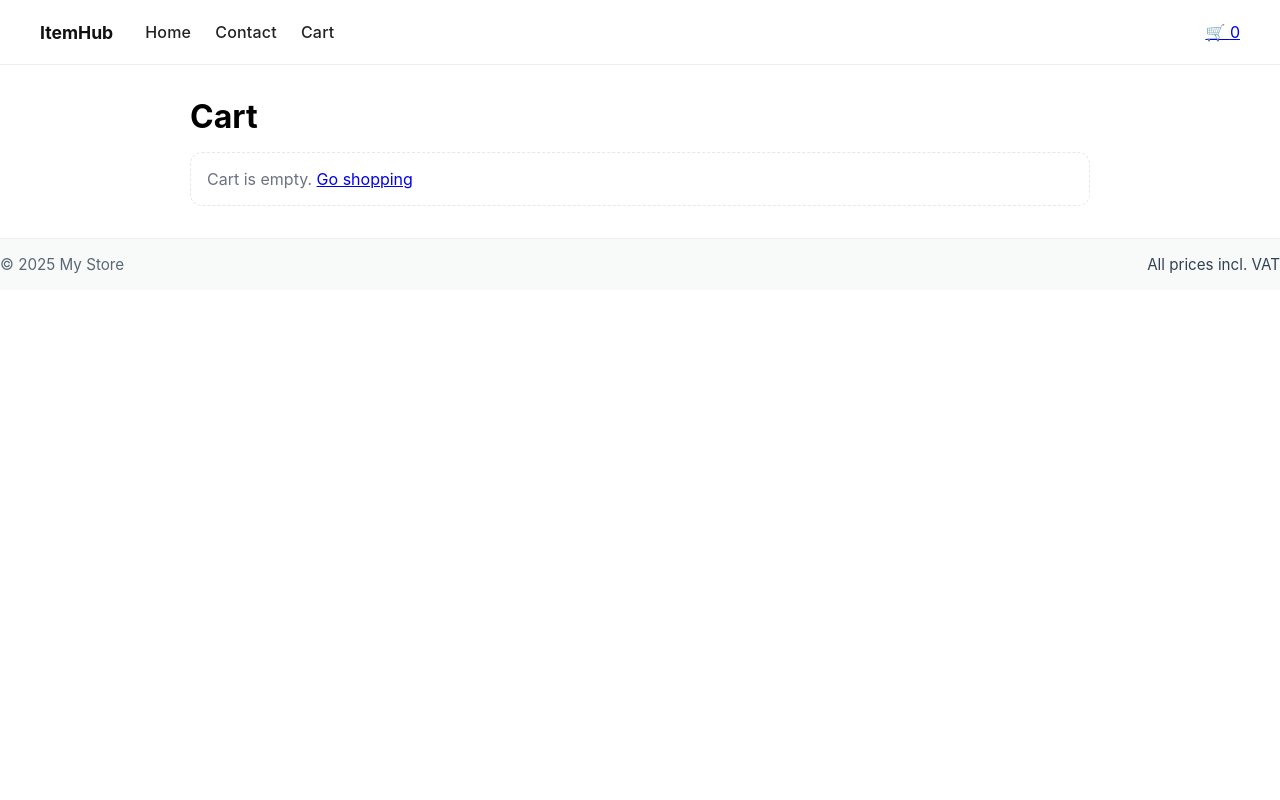
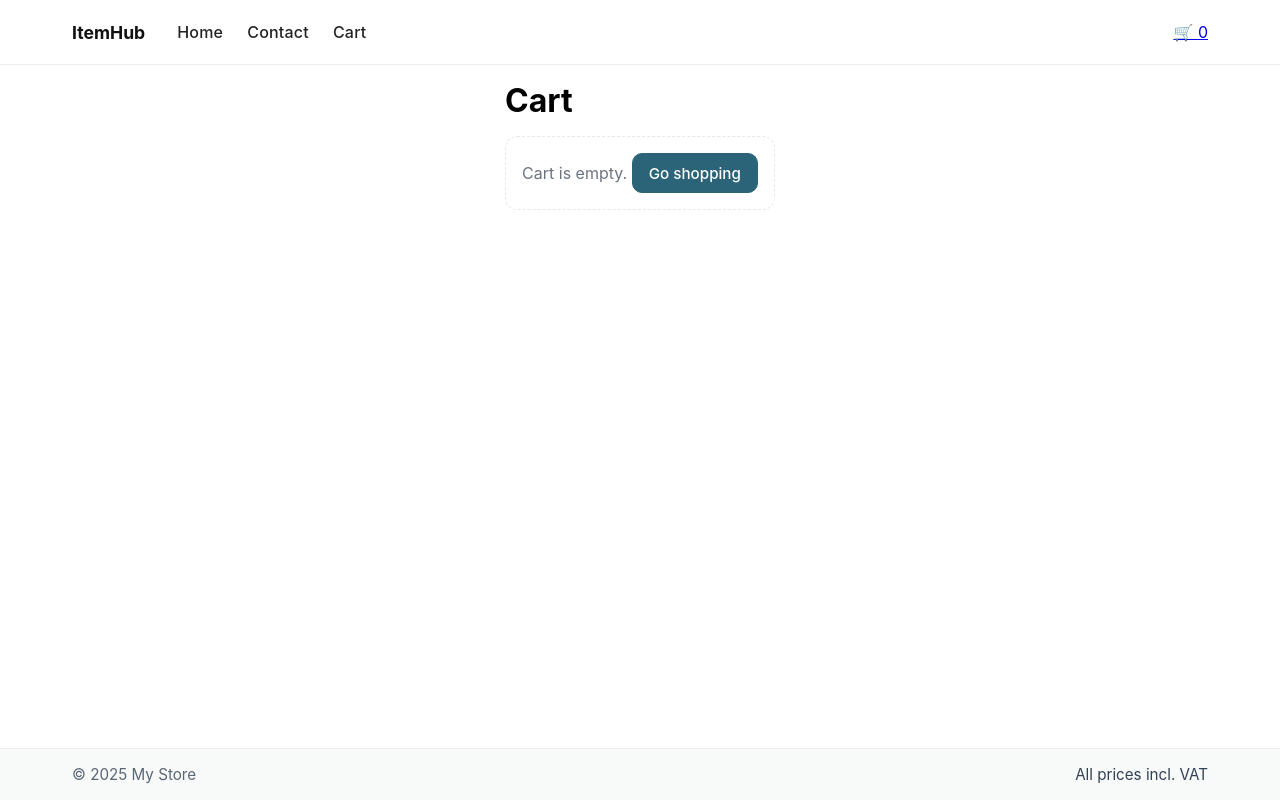
Before and after one commit to KineOnes/noroff-ecom, a React (Create React App) app: page /cart in a window 1280 px wide. Built offline with nearby package versions, Linux system fonts and the light colour scheme.

Commit message:
Add styling to buttons on all pages

```diff
--- a/src/App.css
+++ b/src/App.css
@@ -1,38 +1,33 @@
-.App {
-  text-align: center;
+/* --- Reset / base --- */
+* { box-sizing: border-box; }
+html, body, #root { height: 100%; }
+body { margin: 0; font-family: system-ui, -apple-system, Segoe UI, Roboto, Arial, sans-serif; }
+
+/* --- Page layout (header + main + footer) --- */
+.appWrapper {
+  min-height: 100vh;              /* full viewport height */
+  display: flex;
+  flex-direction: column;         /* stack header / main / footer */
 }
 
-.App-logo {
-  height: 40vmin;
-  pointer-events: none;
+/* Let main take leftover space so the footer gets pushed to the bottom */
+.appWrapper main {
+  flex: 1 0 auto;
 }
 
-@media (prefers-reduced-motion: no-preference) {
-  .App-logo {
-    animation: App-logo-spin infinite 20s linear;
-  }
+/* Failsafe: if for some reason main doesn't flex, footer will still drop */
+.appWrapper > footer {
+  margin-top: auto;
 }
 
-.App-header {
-  background-color: #282c34;
-  min-height: 100vh;
-  display: flex;
-  flex-direction: column;
-  align-items: center;
-  justify-content: center;
-  font-size: calc(10px + 2vmin);
-  color: white;
+/* shared max-width + side gutters */
+.container {
+  max-width: 1200px;
+  margin: 0 auto;
+  padding: 0 2rem;
 }
 
-.App-link {
-  color: #61dafb;
+/* small devices */
+@media (max-width: 640px) {
+  .container { padding: 0 1rem; }
 }
-
-@keyframes App-logo-spin {
-  from {
-    transform: rotate(0deg);
-  }
-  to {
-    transform: rotate(360deg);
-  }
-}
--- a/src/components/Button.module.css
+++ b/src/components/Button.module.css
@@ -1,35 +1,47 @@
+/* src/components/Button.module.css */
+
 .btn {
-    padding: 0.7rem 1.1rem;
+    display: inline-flex;
+    align-items: center;
+    justify-content: center;
+    gap: 0.5rem;
+
+    padding: 0.6rem 1rem;
     border-radius: 10px;
-    border: 1px solid #222;
     font-weight: 500;
-    transition: background 0.2s ease, transform 0.1s ease;
+    cursor: pointer;
+
+    text-decoration: none; /* works for <a> and <Link> */
+    font-size: 0.95rem;
   }
 
+  /* Primary (green fill, white text) */
   .btnPrimary {
-    background: #222;
-    color: white;
-    cursor: pointer;
+    background: #2b6478;
+    color: #fff;
+    border: 1px solid #2b6478;
   }
 
   .btnPrimary:hover {
-    background: #333;
-    transform: translateY(-2px);
+    background: #244f5e;
   }
 
+  /* Secondary (outline) */
   .btnSecondary {
-    background: #f5f5f5;
-    color: #222;
-    cursor: pointer;
+    border: 1px solid #2b6478;
+    background: transparent;
+    color: #2b6478;
   }
 
   .btnSecondary:hover {
-    background: #eaeaea;
-    transform: translateY(-2px);
+    background: #2b6478;
+    color: #fff;
   }
 
+  /* Disabled */
   .btnDisabled {
     background: #999;
-    color: white;
+    border: 1px solid #999;
+    color: #fff;
     cursor: not-allowed;
   }
--- a/src/components/Footer.module.css
+++ b/src/components/Footer.module.css
@@ -1,12 +1,15 @@
 .footer {
     padding: 1rem 0;
     border-top: 1px solid #eee;
-    background: #f7faf9; /* mild light band */
+    background: #f7faf9;
     color: #334155;
     font-size: 0.95rem;
   }
 
   .inner {
+    max-width: 1200px;
+    margin: 0 auto;
+    padding: 0 2rem;     /* matcher header */
     display: flex;
     align-items: center;
     justify-content: space-between;
--- a/src/components/Layout.jsx
+++ b/src/components/Layout.jsx
@@ -1,15 +1,16 @@
+import "../App.css";
 import { Outlet } from "react-router-dom";
 import Header from "./Header";
 import Footer from "./Footer";
 
 export default function Layout() {
   return (
-    <>
+    <div className="appWrapper">
       <Header />
-      <main style={{ maxWidth: 1000, margin: "0 auto", padding: "1rem" }}>
+      <main className="main container">
         <Outlet />
       </main>
       <Footer />
-    </>
+    </div>
   );
 }
--- a/src/components/ProductCard.jsx
+++ b/src/components/ProductCard.jsx
@@ -1,4 +1,5 @@
 import { Link } from "react-router-dom";
+import buttonStyles from "./Button.module.css";
 
 export default function ProductCard({ product }) {
   // Prøv å lese felter fleksibelt, i tilfelle API-struktur varierer litt
@@ -35,7 +36,13 @@ export default function ProductCard({ product }) {
           )}
         </div>
 
-        <Link to={`/product/${product.id}`}>View product</Link>
+        <Link
+  to={`/product/${product.id}`}
+  className={`${buttonStyles.btn} ${buttonStyles.btnPrimary}`}
+>
+  View product
+</Link>
+
       </div>
     </article>
   );
--- a/src/pages/CartPage.jsx
+++ b/src/pages/CartPage.jsx
@@ -2,6 +2,8 @@
 import { Link, useNavigate } from "react-router-dom";
 import { useCart } from "../context/CartContext";
 import styles from "./CartPage.module.css";
+import buttonStyles from "../components/Button.module.css";
+
 
 export default function CartPage() {
   const { cart, add, decrement, remove, total, clear } = useCart();
@@ -18,7 +20,7 @@ export default function CartPage() {
 
       {cart.length === 0 ? (
         <div className={styles.empty}>
-          Cart is empty. <Link to="/">Go shopping</Link>
+          Cart is empty. <Link to="/" className={`${buttonStyles.btn} ${buttonStyles.btnPrimary}`}>Go shopping</Link>
         </div>
       ) : (
         <>
--- a/src/pages/CheckoutSuccessPage.jsx
+++ b/src/pages/CheckoutSuccessPage.jsx
@@ -2,6 +2,8 @@
 import { useEffect } from "react";
 import { Link } from "react-router-dom";
 import { useCart } from "../context/CartContext";
+import buttonStyles from "../components/Button.module.css";
+
 
 export default function CheckoutSuccessPage() {
   const { clear } = useCart();
@@ -14,7 +16,9 @@ export default function CheckoutSuccessPage() {
     <>
       <h1>Order successful</h1>
       <p>Takk for bestillingen! Handlekurven er tømt.</p>
-      <Link to="/">Tilbake til butikken</Link>
+      <Link to="/" className={`${buttonStyles.btn} ${buttonStyles.btnPrimary}`}>
+        Tilbake til butikken
+      </Link>
     </>
   );
 }
--- a/src/pages/ContactPage.module.css
+++ b/src/pages/ContactPage.module.css
@@ -1,5 +1,5 @@
 .form {
-    max-width: 520px;
+    max-width: 700px;
   }
 
   .field {
```
